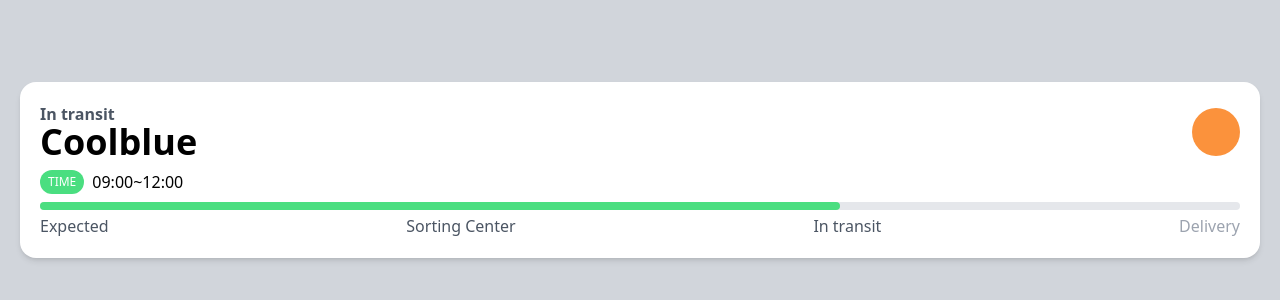
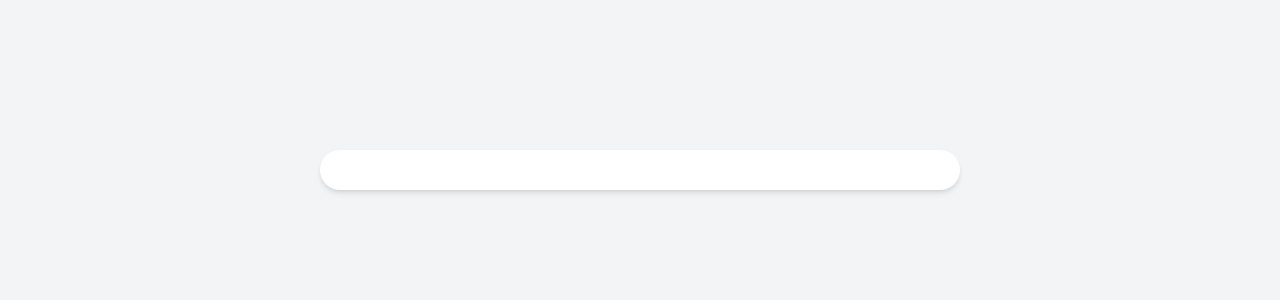
Before and after one commit to jung-wan-kim/carrot-market, a Next.js app: page / in a window 1280 px wide. Shown: the part 230-530 px from the top of the page. Built offline with nearby package versions, Linux system fonts and the light colour scheme.

Commit message:
node version update

```diff
--- a/app/page.tsx
+++ b/app/page.tsx
@@ -1,30 +1,9 @@
 
 export default function Home() {
   return (
-    <main className="bg-gray-300 h-screen flex items-center justify-center p-5">
-      <div className="bg-white w-full rounded-2xl shadow-md p-5">
-      <div className="flex justify-between items-center">
-        <div className="flex flex-col">
-          <span className="text-gray-600 font-semibold -mb-1">In transit</span>
-          <span className="text-4xl font-semibold ">Coolblue</span>
+    <main className="bg-gray-100 h-screen flex items-center justify-center p-5 dark:bg-gray-900">
+      <div className="bg-white w-full max-w-screen-sm rounded-3xl shadow-md p-5 dark:bg-gray-700">
         </div>
-        <div className="size-12 bg-orange-400 rounded-full"></div>
-      </div>
-      <div className="my-2 flex items-center gap-2">
-        <span className="bg-green-400 text-white uppercase px-2 py-1 rounded-full text-xs font-medium hover:bg-green-500 hover:scale-125 transition-all duration-300">Time</span>
-        <span>09:00~12:00</span>
-      </div>
-      <div className="relative">
-        <div className="bg-gray-200 rounded-full h-2 w-full absolute"></div>
-        <div className="bg-green-400 rounded-full h-2 w-2/3 absolute top-0 left-0"></div>
-      </div>
-      <div className="flex justify-between items-center text-gray-600 mt-5">
-        <span>Expected</span>
-        <span>Sorting Center</span>
-        <span>In transit</span>
-        <span className="text-gray-400">Delivery</span>
-      </div>
-      </div>
     </main>
   );
 }
--- a/package.json
+++ b/package.json
@@ -2,6 +2,9 @@
   "name": "carrot-market",
   "version": "0.1.0",
   "private": true,
+  "engines": {
+    "node": ">=18.17.0"
+  },
   "scripts": {
     "dev": "next dev",
     "build": "next build",
```
